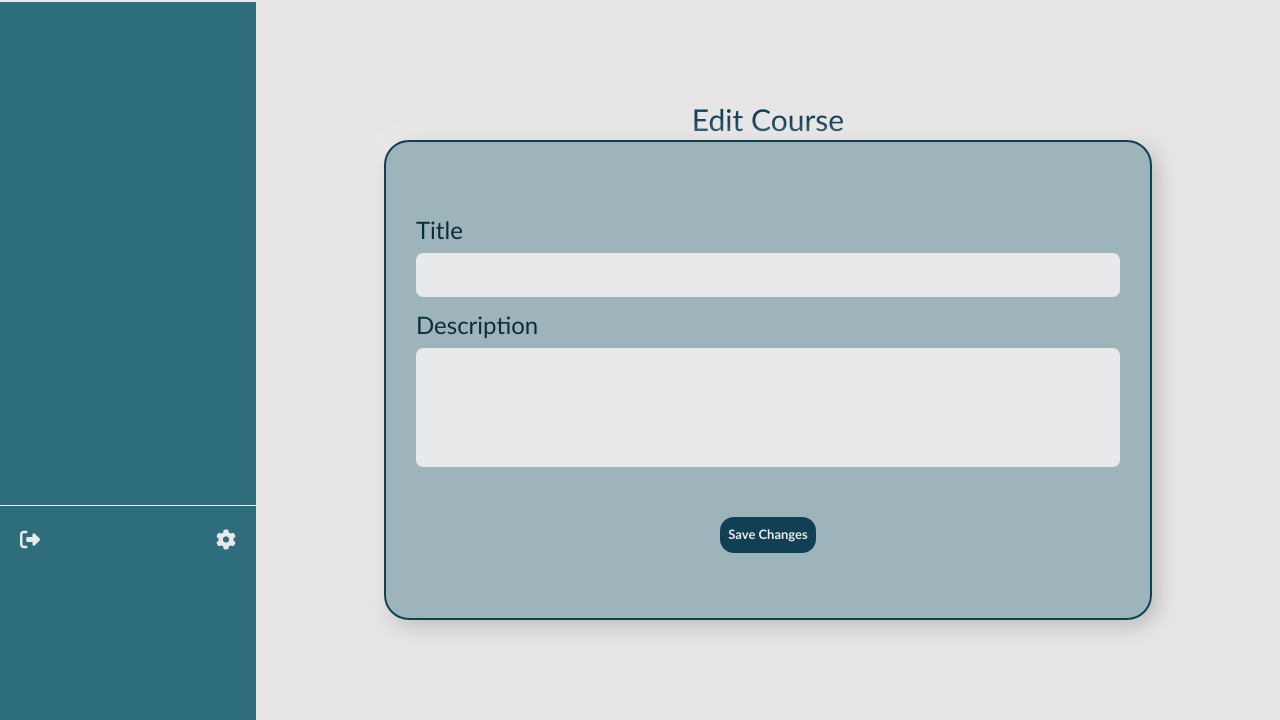
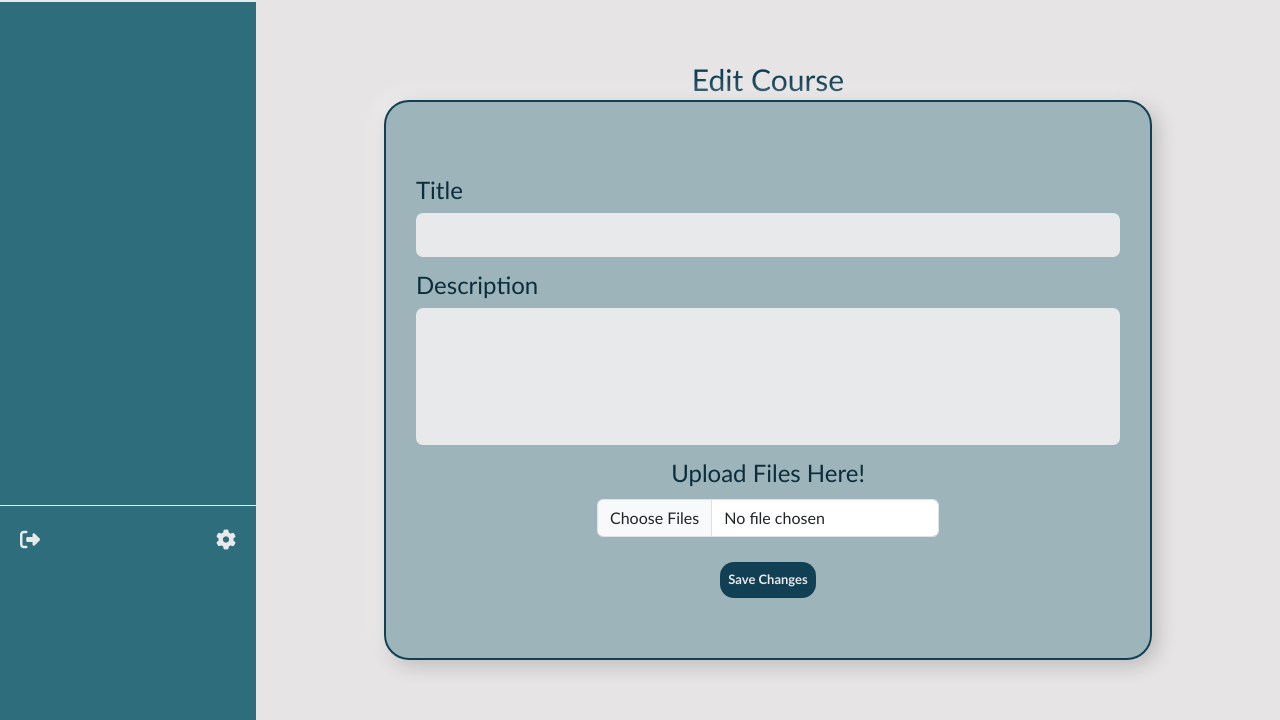
Before and after one commit to SMisailidis/NeoLearn, a PHP site: page /editCourse.php in a window 1280 px wide. Shown: the part 80-800 px from the top of the page. Run offline with PHP 8.4, Linux system fonts and the light colour scheme; some libraries are stand-ins or nearby versions.

Commit message:
mpla mpla

```diff
--- a/addChapter.php
+++ b/addChapter.php
@@ -1,13 +1,15 @@
 <?php require 'layout.php' ?>
 
         <h1 class="header-text">Add a Chapter</h1>
-        <form class="addDetails" method="POST">
+        <form class="addDetails" id="formAddChapter" method="POST">
             <label for="chapterTitle">Chapter Title</label>
             <input type="text" name="chapterTitle" id="chapterTitle" required placeholder="e.g. Introduction to Mathematics"/>
             <label for="chapterID">Chapter ID</label>
             <input type="text" name="chapterID" id="chapterID" required placeholder="cur##"/>
             <label for="chapterDesc">Chapter Description</label>
-            <input type="text" name="chapterDesc" id="chapterDesc" required placeholder="e.g. A basic course in mathematics..."/>
+            <input type="text" name="chapterDesc" id="chapterDesc" required placeholder="e.g. A basic course in mathem..."/>
+            <label for="videoLink">Chapter Description</label>
+            <input type="text" name="videoLink" id="chapterDesc" required placeholder="e.g. https://www.youtube.com..."/>
 
             <div class="inputFileWrapper">
                 <label for="formFileMultiple" class="form-label">Upload Files Here!</label>
--- a/assets/css/editCourse.css
+++ b/assets/css/editCourse.css
@@ -3,13 +3,13 @@
   border-radius: 25px;
   background-color: rgba(46, 109, 124, 0.4);
   box-shadow: 5px 5px 10px;
-  height: 60vh;
+  height: 70vh;
   width: 60vw;
   display: flex;
   flex-direction: column;
   justify-content: center;
   align-items: center;
-  position: relative;
+  text-align: center;
   box-shadow: 5px 5px 20px rgba(0, 0, 0, 0.2),
     -5px -5px 20px rgba(255, 255, 255, 0.5);
   padding: 30px;
@@ -54,27 +54,17 @@
 
 .editCourseContainer .bottomContainer {
   display: flex;
-  flex-direction: column;
   align-items: center;
-  margin-top: 30px;
+  align-self: center;
+  margin-top: 5px;
+  width: 100%;
+  justify-content: space-around;
+}
+
+.editCourseContainer .inputFileWrapper{
   align-self: center;
 }
 
-.bottomContainer #saveChanges {
-  cursor: pointer;
-  padding: 8px;
-  border: 0;
-  border-radius: 14px;
-  margin-top: 20px;
-  margin-bottom: 5px;
-  width: 100%;
-  background-color: #114054;
-  color: #e8e9ea;
-  font-weight: bold;
-  font-size: small;
+.editCourseContainer #formFileMultiple{
+  margin-bottom: 20px;
 }
-
-.bottomContainer #saveChanges:hover {
-  background-color: #e6e4e4;
-  color: #114054;
-}
--- a/assets/css/viewChapterDetails.css
+++ b/assets/css/viewChapterDetails.css
@@ -28,6 +28,7 @@
   width: 70%;
   height: 100%;
   margin-bottom: 10px;
+  align-items: center;
   text-align: center;
   border-radius: 10px;
   background-color: #e8e9ea;
--- a/assets/css/viewCourses.css
+++ b/assets/css/viewCourses.css
@@ -48,18 +48,20 @@
   align-items: center;
   justify-content: space-around;
   width: 100%;
-  height: 60px;
   margin-bottom: 25px;
 }
 
 .Buttons {
-  text-align: center;
-  border: none;
+  cursor: pointer;
+  padding: 8px;
+  border: 0;
+  border-radius: 14px;
+  /* margin-top: 20px;
+  margin-bottom: 20px; */
   background-color: #114054;
-  color: white;
-  border-radius: 20px;
-  height: 40px;
-  width: 140px;
+  color: #e8e9ea;
+  font-weight: bold;
+  font-size: small;
 }
 
 .CourseName {
--- a/editCourse.php
+++ b/editCourse.php
@@ -4,14 +4,16 @@
         <form id="editCourseForm" class="title-desc-container">
             <label for="title">Title</label>
             <input type="text" id="title" name="title" value="" class required>
-
             <label for="description">Description</label>
             <textarea id="description" name="description" required></textarea>
+            <div class="inputFileWrapper">
+              <label for="formFileMultiple" class="form-label">Upload Files Here!</label>
+              <input class="form-control" type="file" id="formFileMultiple" required accept=".pdf, .png, .jpg" multiple>
+            </div>
             <div class="bottomContainer">
-                <button type="button" id="saveChanges">Save Changes</button>
+                <button type="button" class="Buttons" id="saveChanges">Save Changes</button>
             </div>
         </form>
-    </div>
 </main>
 </div>
 <script type="module" src="assets/js/editCourse.js"></script>
--- a/viewCourseChapters.php
+++ b/viewCourseChapters.php
@@ -8,7 +8,7 @@
                 </div>
                 <?php require 'assets/partials/pagination.php' ?>
                 <div class="AddChapterButtonContainer">
-                    <a id="addBtn_href" href=""><button class="AddChapterButton">Add a Chapter</button></a>
+                    <a href="addChapter.php"><button class="Buttons">Add a Chapter</button></a>
                 </div>
             </div>
         </main>
```
Also changed, not shown: assets/Back-End/addChapter.php (+11 -11 lines).
